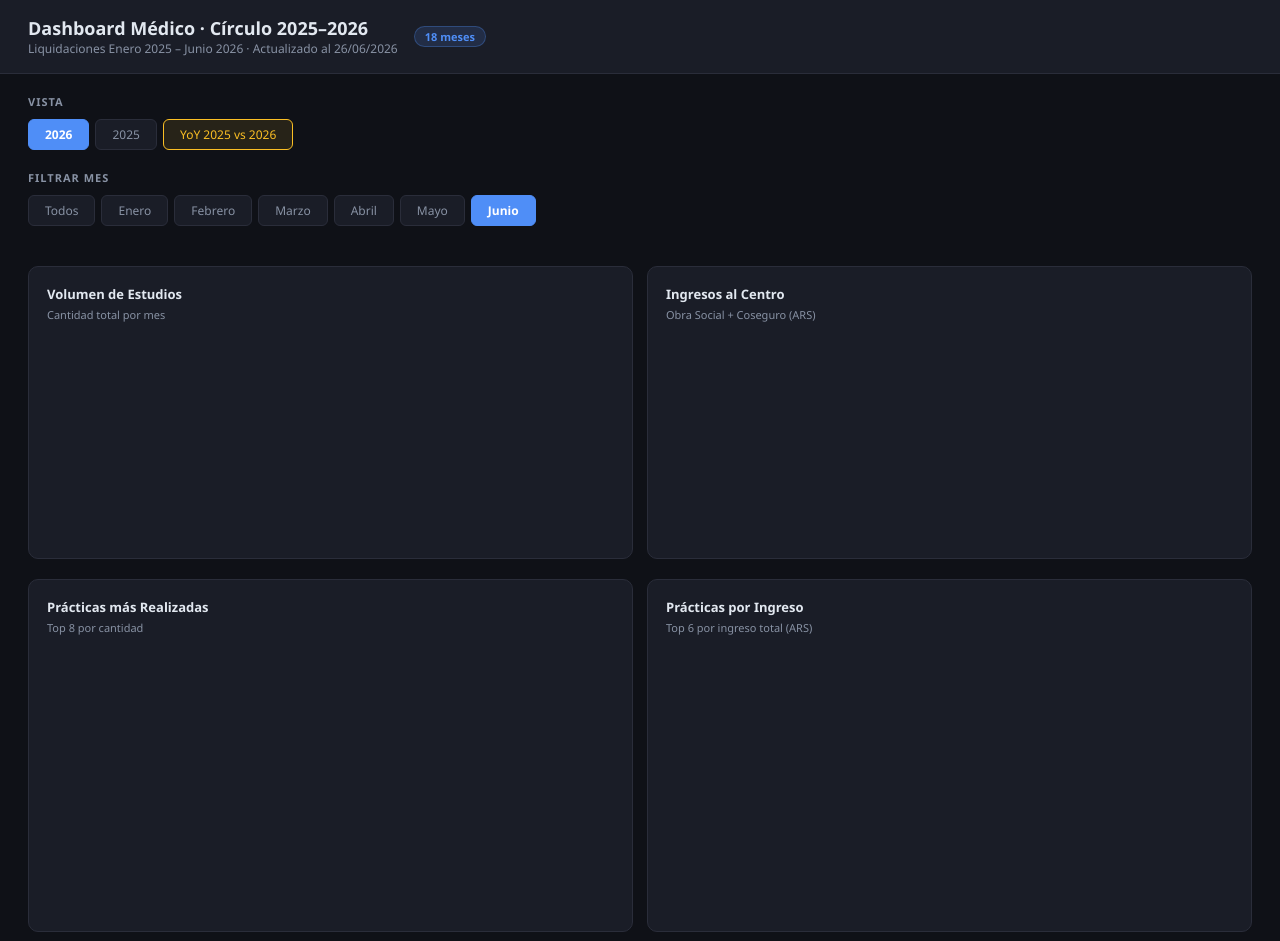
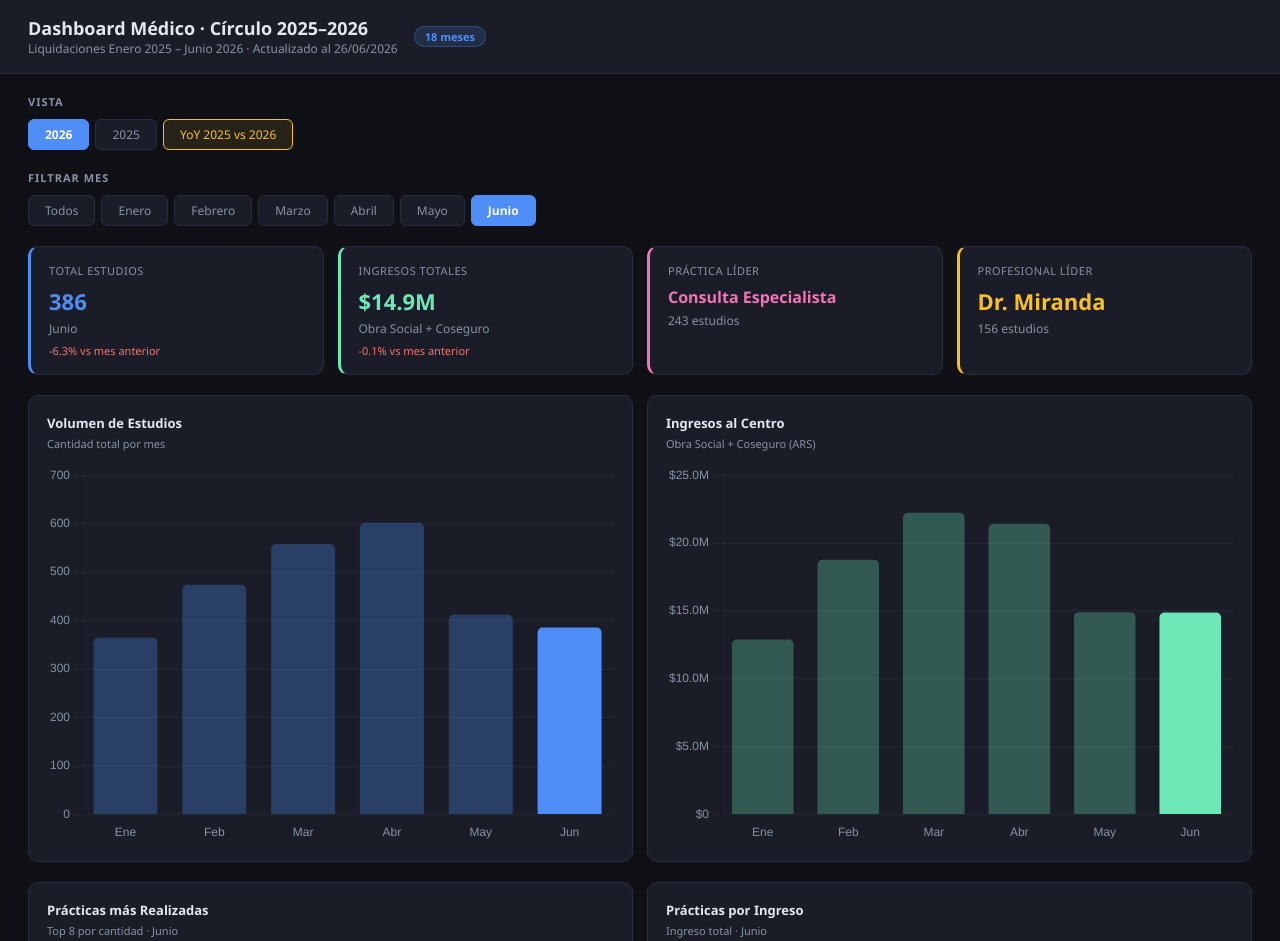
Before and after one commit to abrondello-create/CertusMed, a plain HTML site: page index.html in a window 1280 px wide. Shown: the top 941 px of the page. Drawn offline with nearby package versions, Linux system fonts and the light colour scheme.

Commit message:
Fix: complete truncated renderAll() function - restore charts

```diff
--- a/index.html
+++ b/index.html
@@ -1005,4 +1005,11 @@ function renderAll() {
   renderPractRevChart();
   renderProfTable();
   renderMixChart();
-  ren
+  renderEffChart();
+  renderProfRevChart();
+}
+
+renderAll();
+</script>
+</body>
+</html>
```
